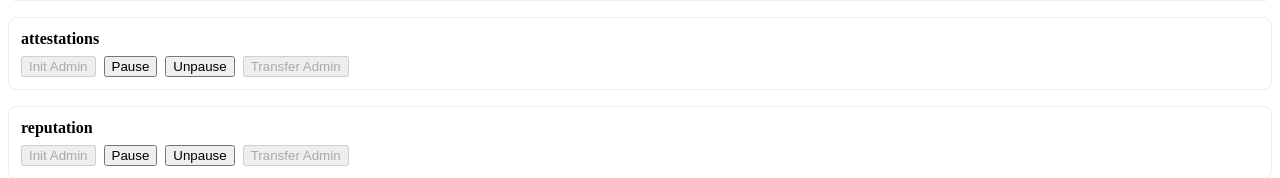
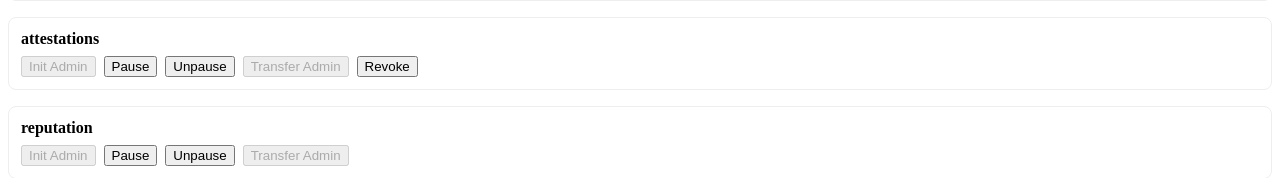
Before and after one commit to Uchechukwu-Ekezie/CentriFeed, a Next.js app in the folder frontend/: page / in a window 1280 px wide. Shown: the part 1245-1423 px from the top of the page. Built offline with nearby package versions, Linux system fonts and the light colour scheme.

Commit message:
feat(frontend): add revoke button

```diff
--- a/frontend/src/app/components/ContractActions.tsx
+++ b/frontend/src/app/components/ContractActions.tsx
@@ -88,6 +88,11 @@
                 Cancel Round
               </button>
             )}
+            {c.name === "attestations" && (
+              <button onClick={() => call(c.name, "revoke", [uintCV(1)])}>
+                Revoke
+              </button>
+            )}
           </div>
         </div>
       ))}
```
